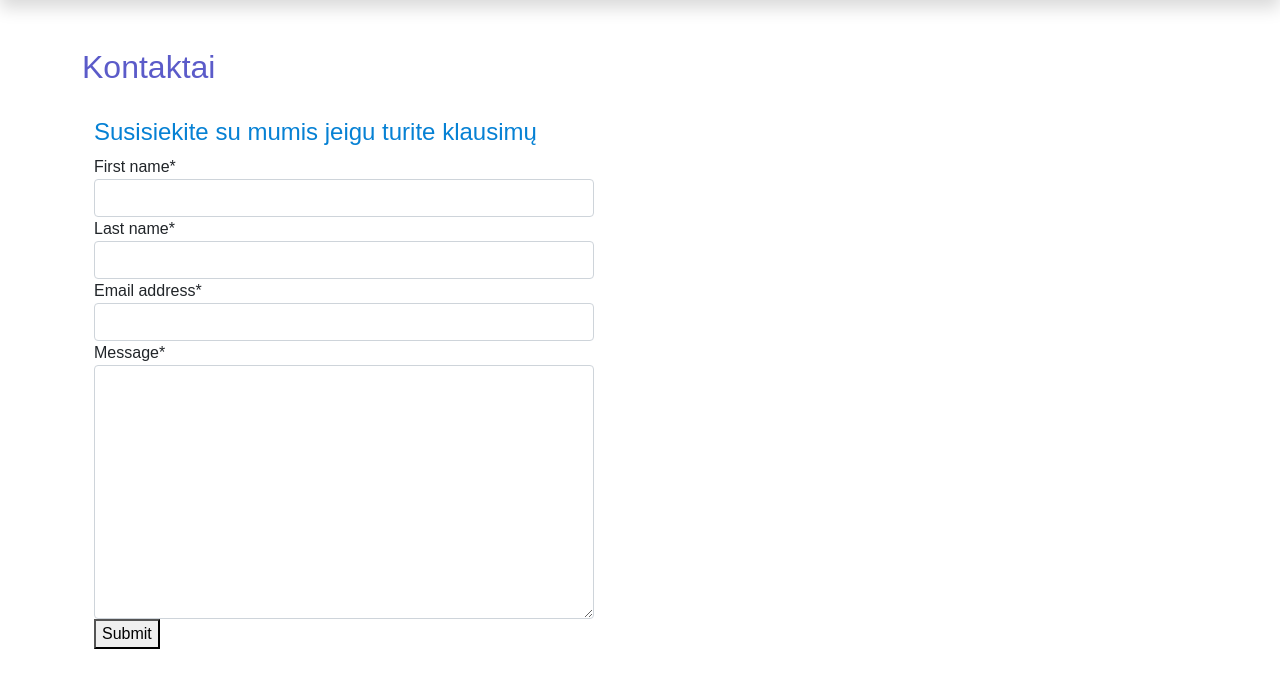
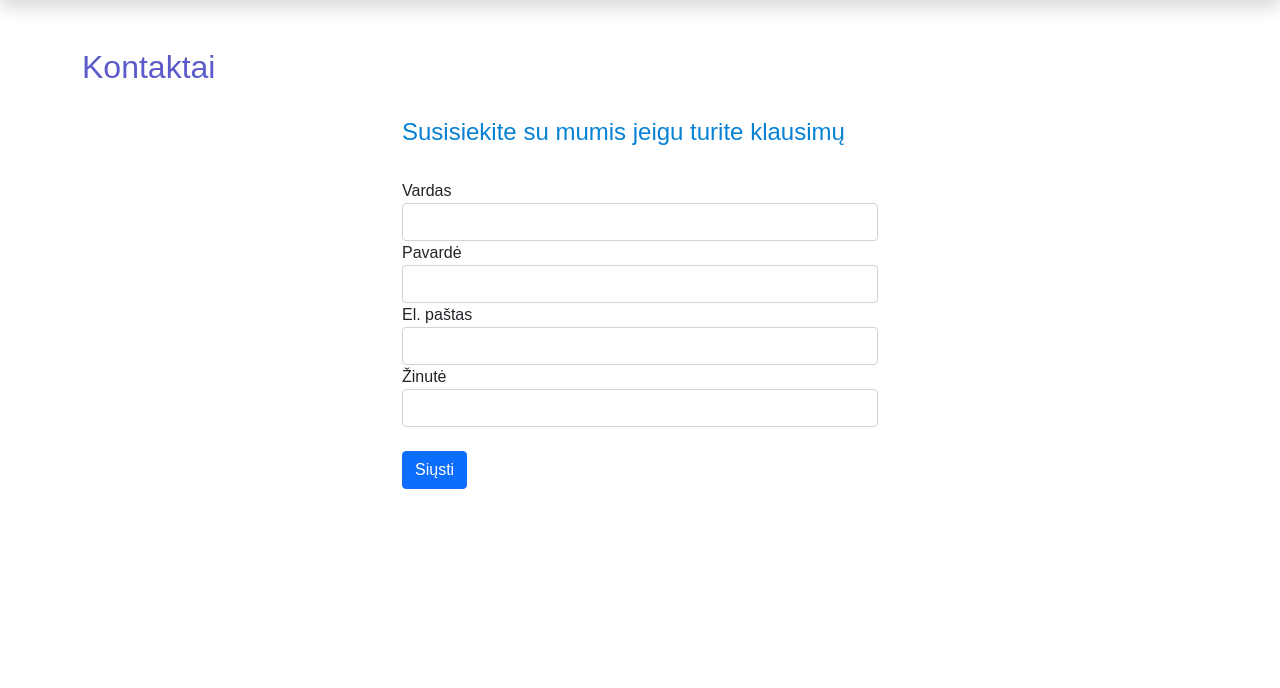
Before and after one commit to Jaroslav-Pol/sportsclub, a Django app: page /fightclub/contact/ in a window 1280 px wide. Shown: the part 56-744 px from the top of the page. Run offline with Django 3.2, Linux system fonts and the light colour scheme; some libraries are stand-ins or nearby versions.

Commit message:
Pataisyta formu isvaizda

```diff
--- a/sportsclub/fightclub/templates/fightclub/contact.html
+++ b/sportsclub/fightclub/templates/fightclub/contact.html
@@ -4,15 +4,31 @@
 <h2>Kontaktai</h2>
 <br>
 <div class="container">
-     {% load crispy_forms_tags %}
-    	<!--Contact form-->
-	<div style="width: 500px;">
-		<h4>Susisiekite su mumis jeigu turite klausimų</h4>
-
-		<form method="post">
-        {% csrf_token %}
-            {{form|crispy}}
-            <button type="submit">Submit</button>
+    {% load crispy_forms_tags %}
+    <!--Contact form-->
+    <div class="container" style="width: 500px;">
+        <h4>Susisiekite su mumis jeigu turite klausimų</h4>
+        <br>
+        <form method="post">
+            {% csrf_token %}
+            <div class="form-group">
+                <label for="first_name">Vardas</label>
+                <input name="first_name" type="text" class="form-control" id="first_name">
+            </div>
+            <div class="form-group">
+                <label for="last_name">Pavardė</label>
+                <input name="last_name" type="text" class="form-control" id="last_name">
+            </div>
+            <div class="form-group">
+                <label for="exampleInputEmail1">El. paštas</label>
+                <input name="email" type="email" class="form-control" id="exampleInputEmail1">
+            </div>
+            <div class="form-group">
+                <label for="message">Žinutė</label>
+                <input name="message" type="text" class="form-control" id="message">
+            </div>
+            <br>
+            <button type="submit" class="btn btn-primary register-button">Siųsti</button>
         </form>
     </div>
 </div>
--- a/sportsclub/fightclub/templates/registration/login.html
+++ b/sportsclub/fightclub/templates/registration/login.html
@@ -14,13 +14,13 @@
 {% endfor %}
 {% endif %}
 
-
 {% if next %}
 {% if user.is_authenticated %}
 <p>Neturite prieigos prie šios informacijos. Turite prisijungti.</p>
 {% endif %}
 {% endif %}
-
+<div class="container">
+    <h2>Prisijungimas</h2><br/>
     <form method="post" action="{% url 'login' %}">
         {% csrf_token %}
         <table>
@@ -40,5 +40,6 @@
     <a href="{% url 'social:begin' 'facebook' %}">Login with Facebook</a>
 
     <p><a href="{% url 'password_reset' %}">Pamiršote slaptažodį?</a></p>
+</div>
 
 {% endblock %}
--- a/sportsclub/fightclub/templates/registration/register.html
+++ b/sportsclub/fightclub/templates/registration/register.html
@@ -11,7 +11,7 @@
 
 <div class="container register">
     <h2>Registracija</h2><br/>
-    <div class="container">
+    <div class="container" style="width: 500px;">
         <form method="post">
             {% csrf_token %}
             <div class="form-group">
@@ -38,9 +38,11 @@
                 <label for="password2">Pakartoti slaptažodį</label>
                 <input name="password2" type="password" class="form-control" id="password2" aria-describedby="pwd2Help">
             </div>
+            <br>
             <button type="submit" class="btn btn-primary register-button">Registruotis</button>
         </form>
     </div>
+    <br>
     <p>Esate registruotas narys? <a href="{% url 'login' %}"><strong>Prisijunkite!</strong></a></p>
 </div>
 
```
Lines whose indentation alone changed are shown as unchanged.
